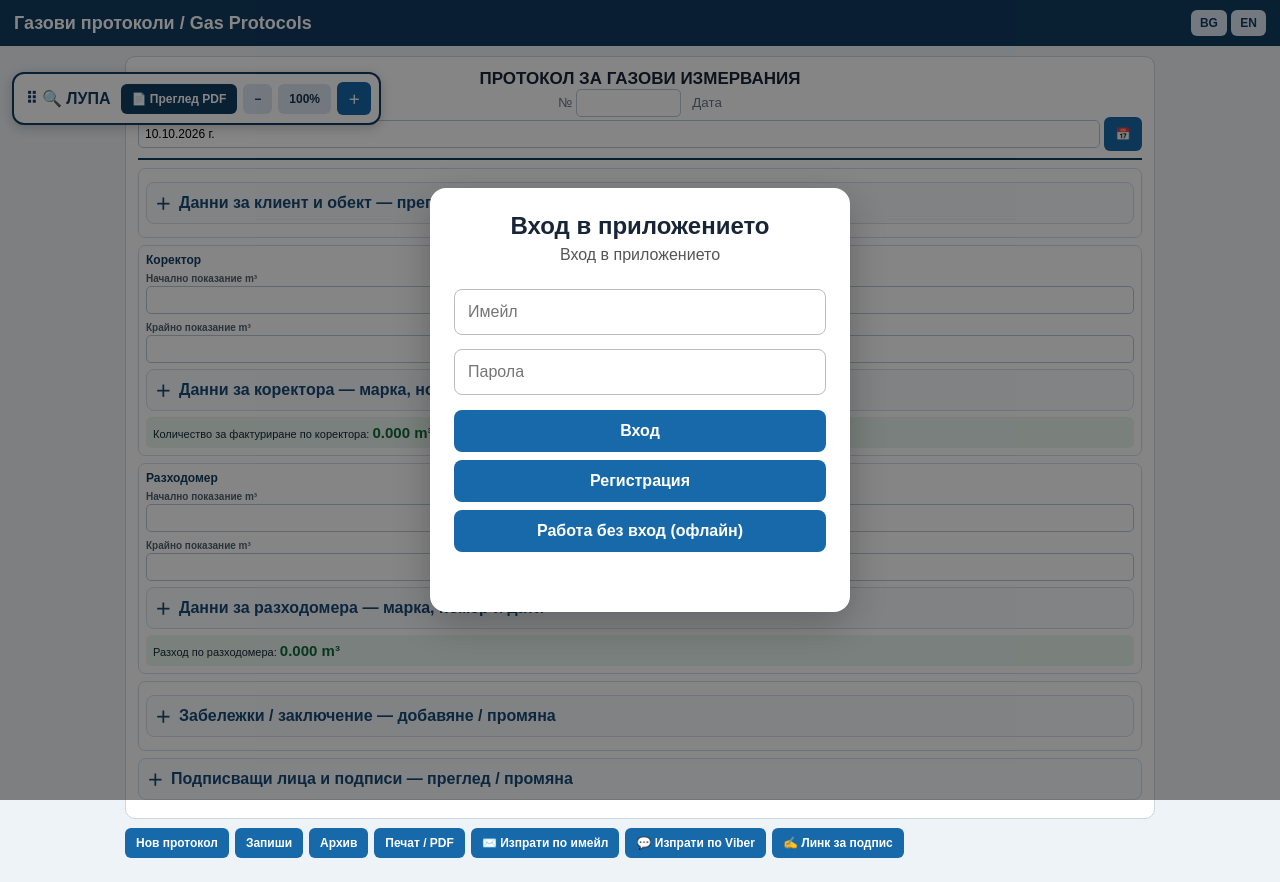
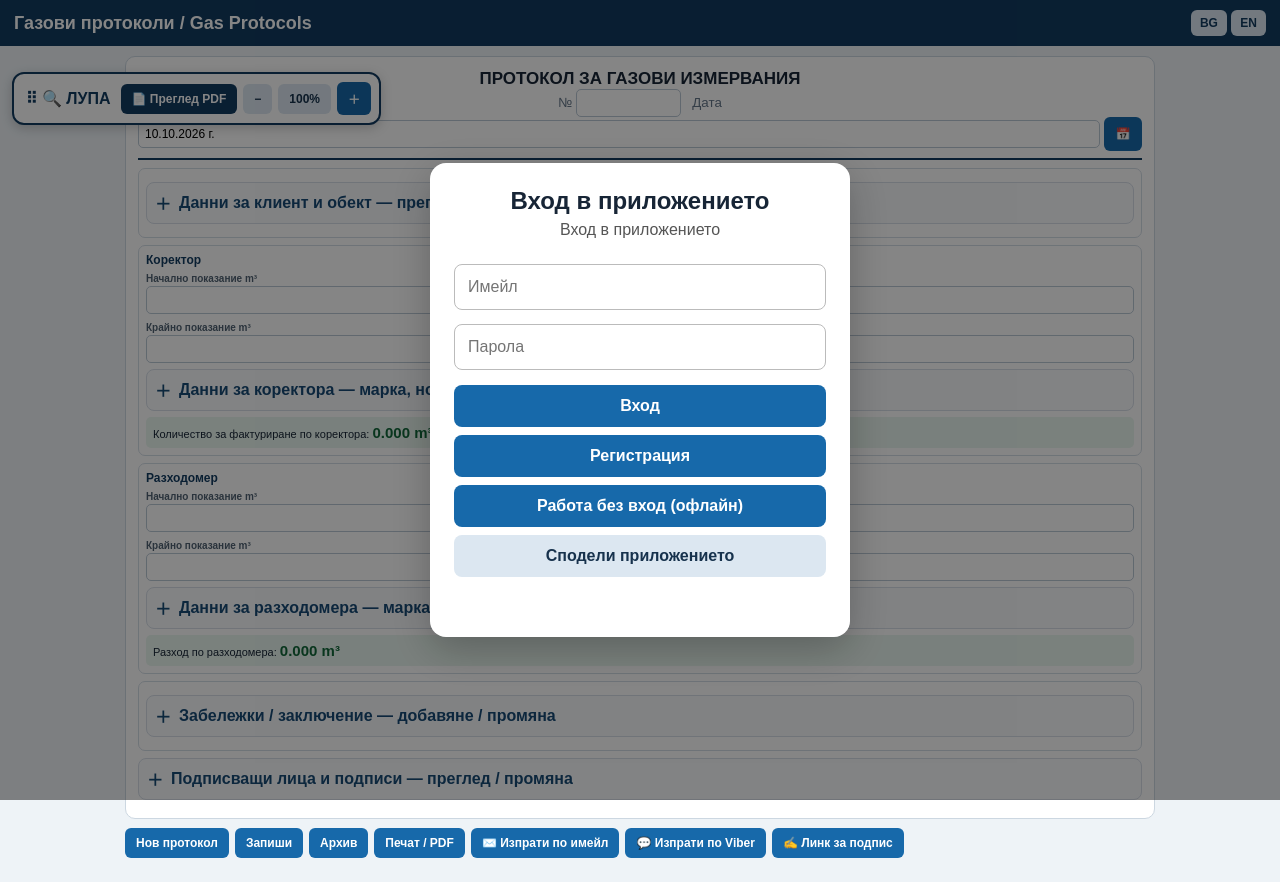
Before and after one commit to dimitar0811/gazovi-protokoli, a website: page index.html in a window 1280 px wide. Drawn offline with nearby package versions, Linux system fonts and the light colour scheme.

Commit message:
Add in-app share application link button

```diff
--- a/index.html
+++ b/index.html
@@ -649,11 +649,13 @@ html,body,#sheet,.sheet{touch-action:pan-x pan-y pinch-zoom}
     <button id="authMainBtn" onclick="authMain()">Вход</button>
     <button id="authToggleBtn" onclick="toggleAuthMode()">Регистрация</button>
     <button onclick="continueOffline()">Работа без вход (офлайн)</button>
+    <button type="button" class="secondary" onclick="shareApp()">Сподели приложението</button>
     <div id="authMsg"></div>
   </div>
 </div>
 <div id="userBar" class="user-bar" style="display:none">
   <span id="userEmail"></span>
+  <button type="button" class="secondary" onclick="shareApp()">Сподели приложението</button>
   <button onclick="logout()">Изход</button>
 </div>
 <main>
@@ -873,6 +875,22 @@ function changeProtocolZoom(delta){
 }
 function calc(){$('cu').textContent=(num('c2')-num('c1')).toFixed(3)+' m³';$('mu').textContent=(num('m2')-num('m1')).toFixed(3)+' m³'}
 ['c1','c2','m1','m2'].forEach(id=>$(id).addEventListener('input',calc));
+async function shareApp(){
+  const appUrl='https://dimitar0811.github.io/gazovi-protokoli/';
+  const shareData={title:'Газови протоколи',text:'Отвори приложението за газови протоколи.',url:appUrl};
+  try{
+    if(navigator.share){await navigator.share(shareData);return;}
+    if(navigator.clipboard&&navigator.clipboard.writeText){
+      await navigator.clipboard.writeText(appUrl);
+      alert('Линкът към приложението е копиран. Изпрати го по Viber или имейл:\\n'+appUrl);
+      return;
+    }
+    prompt('Копирай и изпрати този линк:',appUrl);
+  }catch(e){
+    if(e&&e.name==='AbortError')return;
+    prompt('Копирай и изпрати този линк:',appUrl);
+  }
+}
 function setLang(x){
   lang=x;
   document.documentElement.lang=x;
```
